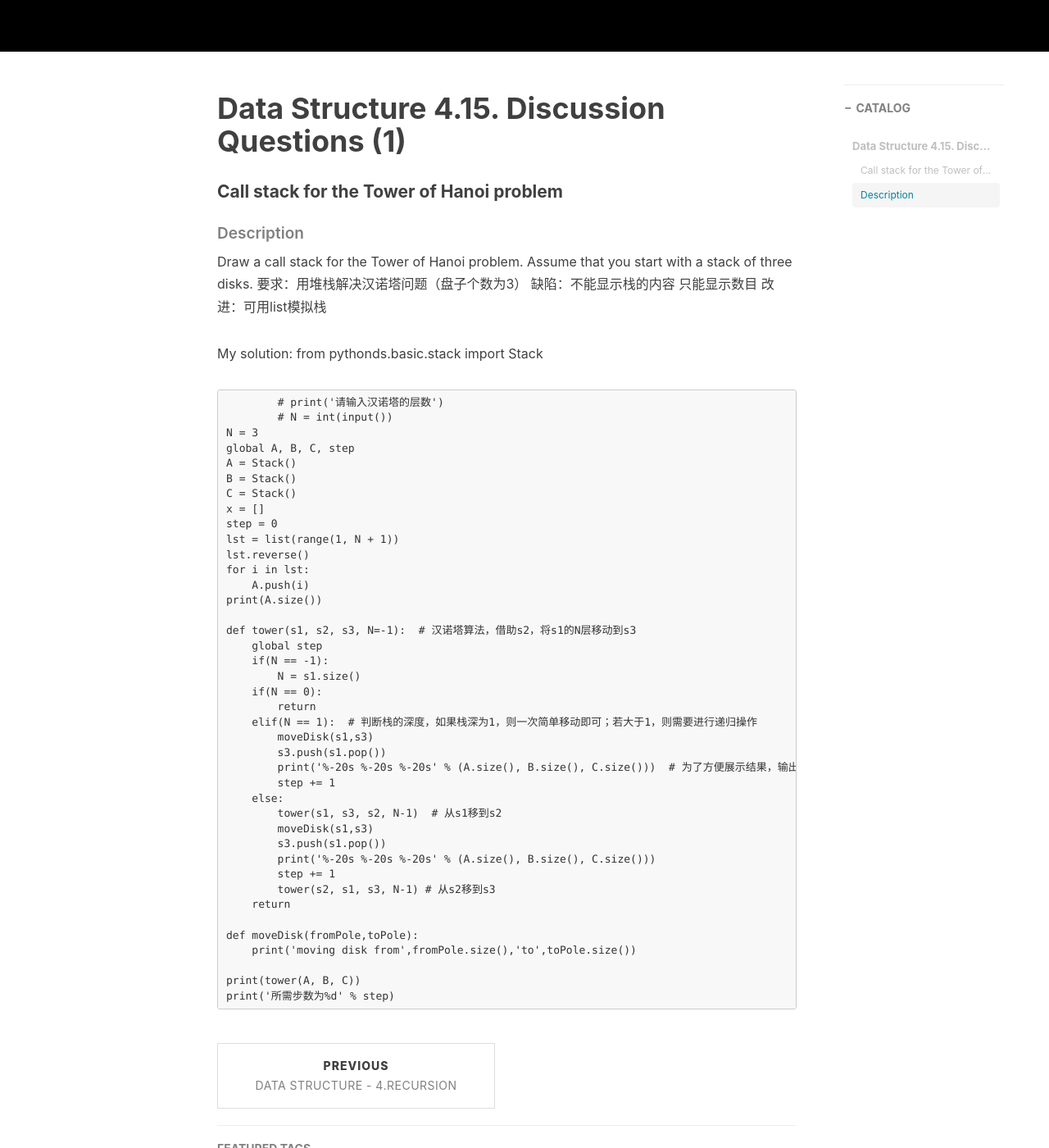
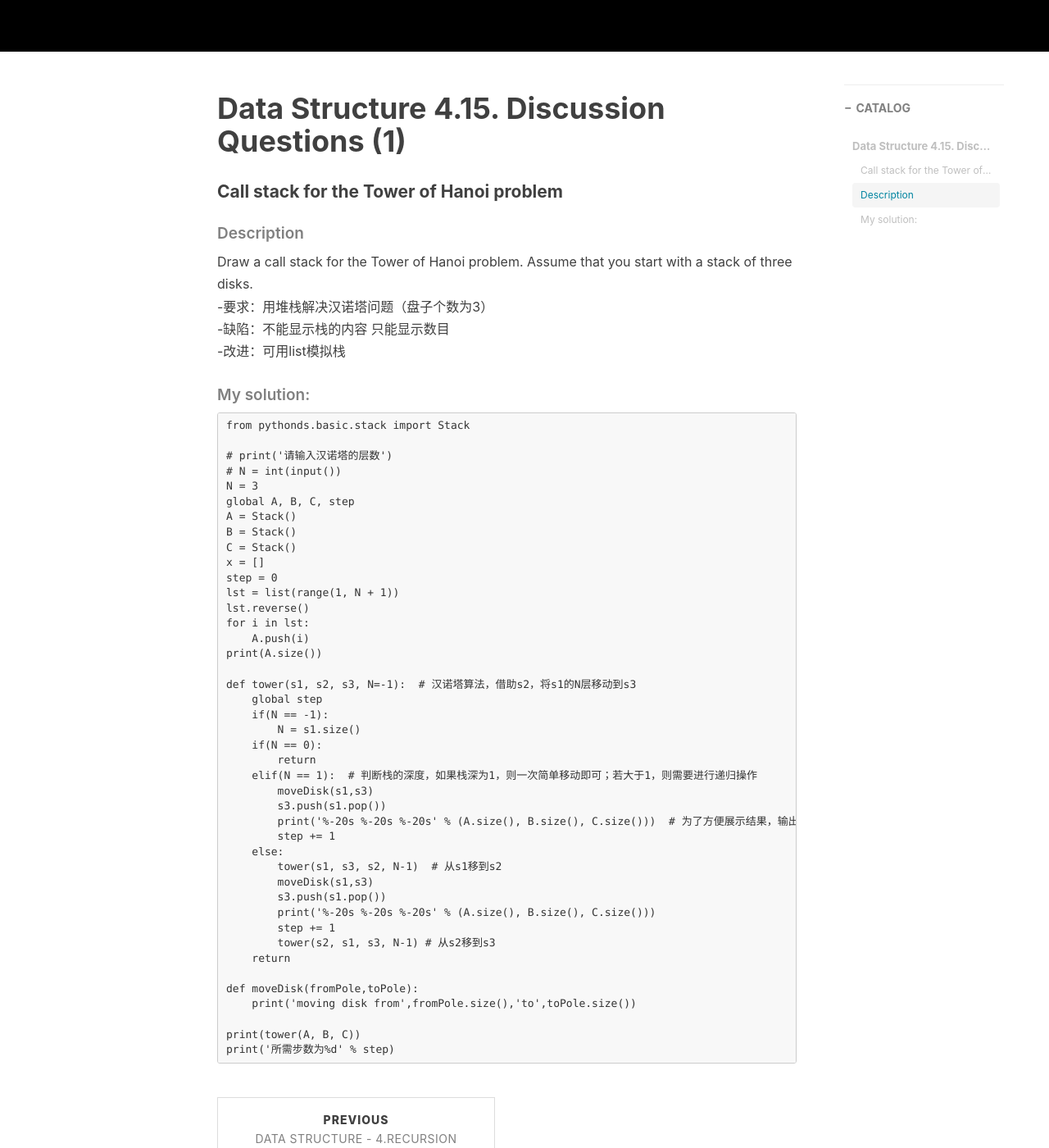
Before and after one commit to huiyanglu/huiyanglu.github.io, a Jekyll site: the page built from _posts/2018-11-25-DataStructure-4-15-1.md, in a window 1280 px wide and 1400 px high, scrolled down 520 px. Shown: the whole window at 82% size. Built offline with Jekyll 4.4.1, drawn with Linux system fonts in a browser that asks for light colours; nearby versions of some CDN libraries; comment, search, counter and statistics services are not loaded.

Commit message:
Update 2018-11-25-DataStructure-4-15-1.md

```diff
--- a/_posts/2018-11-25-DataStructure-4-15-1.md
+++ b/_posts/2018-11-25-DataStructure-4-15-1.md
@@ -13,17 +13,16 @@ tags:
 # Data Structure 4.15. Discussion Questions (1)
 #### Call stack for the Tower of Hanoi problem
 ##### Description
-Draw a call stack for the Tower of Hanoi problem.
-Assume that you start with a stack of three disks.
-要求：用堆栈解决汉诺塔问题（盘子个数为3）
-缺陷：不能显示栈的内容 只能显示数目
-改进：可用list模拟栈
+Draw a call stack for the Tower of Hanoi problem. Assume that you start with a stack of three disks.
+-要求：用堆栈解决汉诺塔问题（盘子个数为3）
+-缺陷：不能显示栈的内容 只能显示数目
+-改进：可用list模拟栈
 
-My solution:
+##### My solution:
     from pythonds.basic.stack import Stack
 
-    	# print('请输入汉诺塔的层数')
-     	# N = int(input())
+    # print('请输入汉诺塔的层数')
+    # N = int(input())
     N = 3
     global A, B, C, step
     A = Stack()
```
